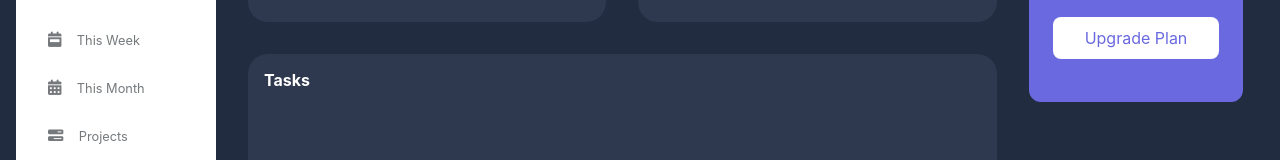
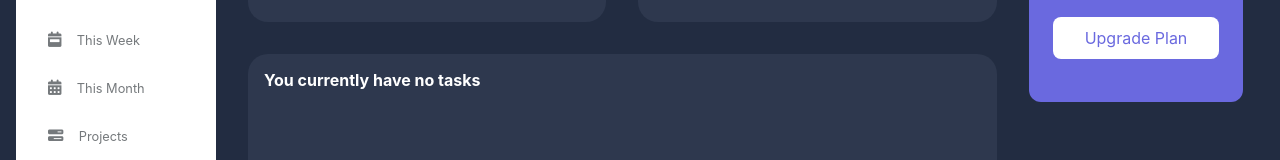
Before and after one commit to a-adeleye/todo-app, a React (Create React App) app: page / in a window 1280 px wide. Shown: the part 180-340 px from the top of the page. Built offline with nearby package versions, Linux system fonts and the light colour scheme.

Commit message:
tasks stats updated

```diff
--- a/src/components/Main.js
+++ b/src/components/Main.js
@@ -18,7 +18,7 @@ function Main(props) {
     deleteProject,
     editProject,
     filter,
-    filteredTasks
+    filteredTasks,
   } = props;
   return (
     <main>
@@ -36,7 +36,13 @@ function Main(props) {
           </button>
         </div>
       </header>
-      {view === "Tasks" && <TaskStats tasks={tasks} />}
+      {view === "Tasks" && (
+        <TaskStats
+          tasks={tasks}
+          filter={filter}
+          filteredTasks={filteredTasks}
+        />
+      )}
       {view === "Notes" && <NoteStats notes={notes} />}
       {view === "Projects" && <ProjectStats projects={projects} />}
       {view === "Tasks" && (
--- a/src/components/Stats.js
+++ b/src/components/Stats.js
@@ -1,11 +1,13 @@
 import { CompletedChart, InProgressChart } from "./Chart";
 
 function TaskStats(props) {
-  const { tasks } = props;
+  const { tasks, filter, filteredTasks } = props;
 
-  const taskCount = tasks.length;
-  const inProgressTaskCount = tasks.filter((task) => !task.completed).length;
-  const completedTaskCount = tasks.filter((task) => task.completed).length;
+  const taskArray = filter.state ? filteredTasks : tasks;
+
+  const taskCount = taskArray.length;
+  const inProgressTaskCount = taskArray.filter((task) => !task.completed).length;
+  const completedTaskCount = taskArray.filter((task) => task.completed).length;
   const completedPercentage =
   completedTaskCount < 1 ? "" : Math.round((completedTaskCount / taskCount) * 100);
   const inProgressPercentage = taskCount < 1 ? "" : 100 - completedPercentage;
--- a/src/components/Tasks.js
+++ b/src/components/Tasks.js
@@ -46,7 +46,7 @@ function Tasks(props) {
 
   return (
     <section className="tasks">
-      <h4>{filter.value}</h4>
+      {<h4>{taskArray.length < 1 ? "You currently have no tasks" : filter.value}</h4>}
       {taskList}
     </section>
   );
```
